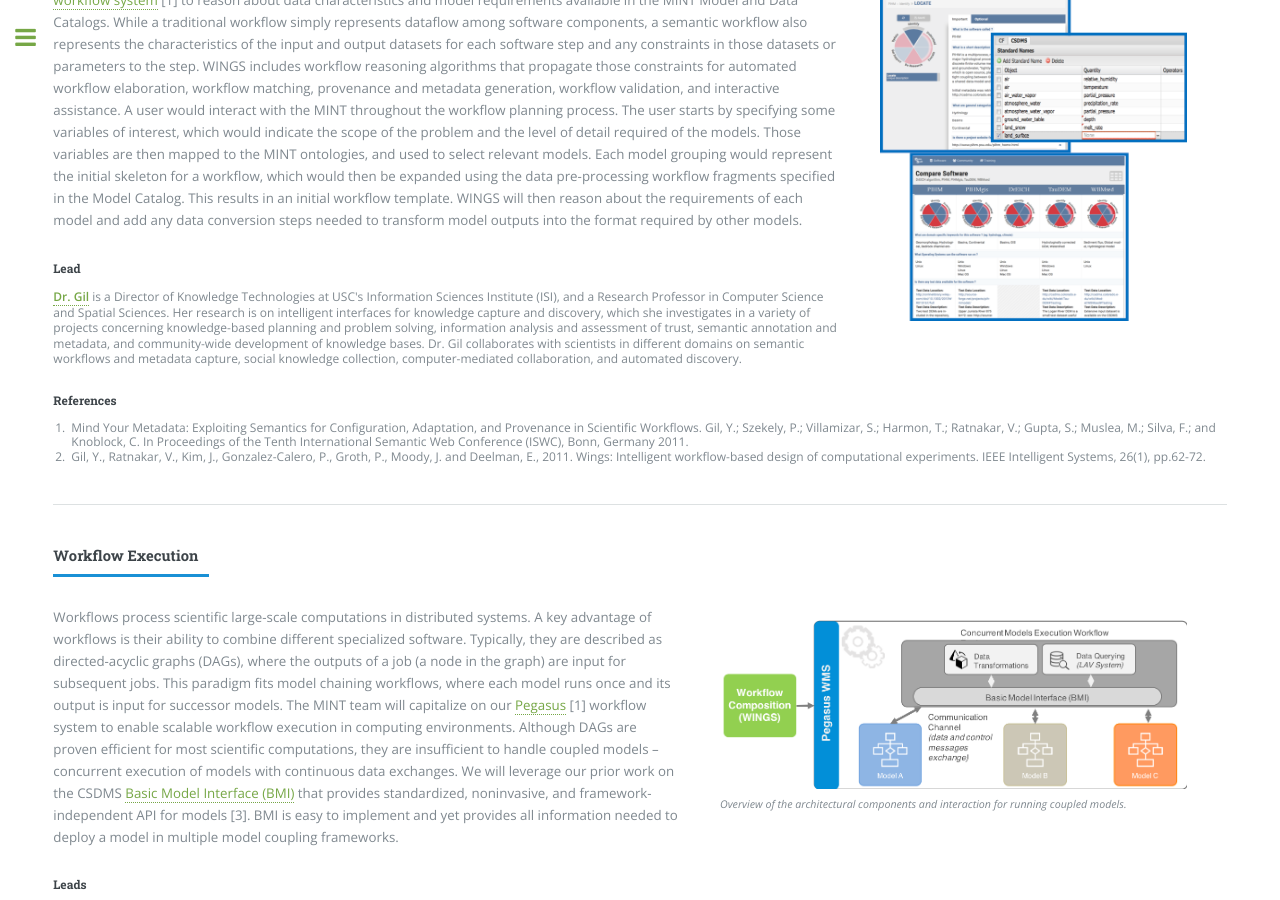
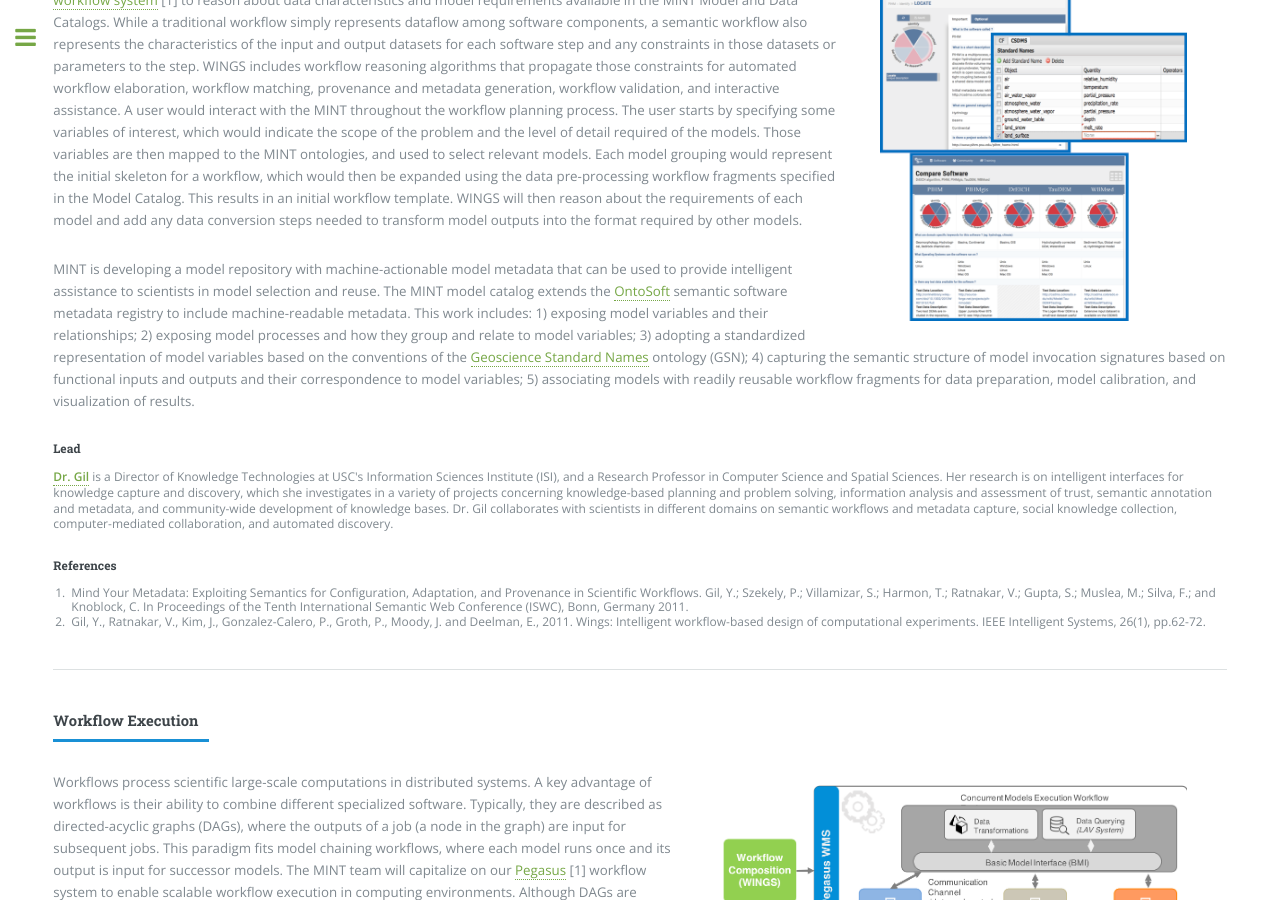
Before and after one commit to KnowledgeCaptureAndDiscovery/MINT, a Jekyll site: the page built from overview.md, in a window 1280 px wide and 900 px high, scrolled down 3552 px. Built offline with Jekyll 4.4.1, drawn with Linux system fonts in a browser that asks for light colours.

Commit message:
adding information about model catalog

```diff
--- a/overview.md
+++ b/overview.md
@@ -229,6 +229,18 @@ title: Overview
 	    of each model and add any data conversion steps needed to transform model outputs into the format
 	    required by other models.
 	</p>
+	<p>
+	    MINT is developing a model repository with machine-actionable model metadata that can be used to provide
+	    intelligent assistance to scientists in model selection and reuse. The MINT model catalog extends the
+	    <a href="http://www.ontosoft.org/" target="_blank">OntoSoft</a> semantic software metadata registry to
+	    include machine-readable metadata. This work includes: 1) exposing model variables and their relationships;
+	    2) exposing model processes and how they group and relate to model variables; 3) adopting a standardized
+	    representation of model variables based on the conventions of the <a href="http://www.geoscienceontology.org/"
+	    target="_blank">Geoscience Standard Names</a> ontology (GSN); 4) capturing the semantic structure of model
+	    invocation signatures based on functional inputs and outputs and their correspondence to model variables;
+	    5) associating models with readily reusable workflow fragments for data preparation, model calibration,
+	    and visualization of results.
+	</p>
     <h5>Lead</h5>
     <p style="font-size: 0.9em; line-height: 1.3em">
         <strong><a href="https://www.isi.edu/~gil/" target="_blank">
```
